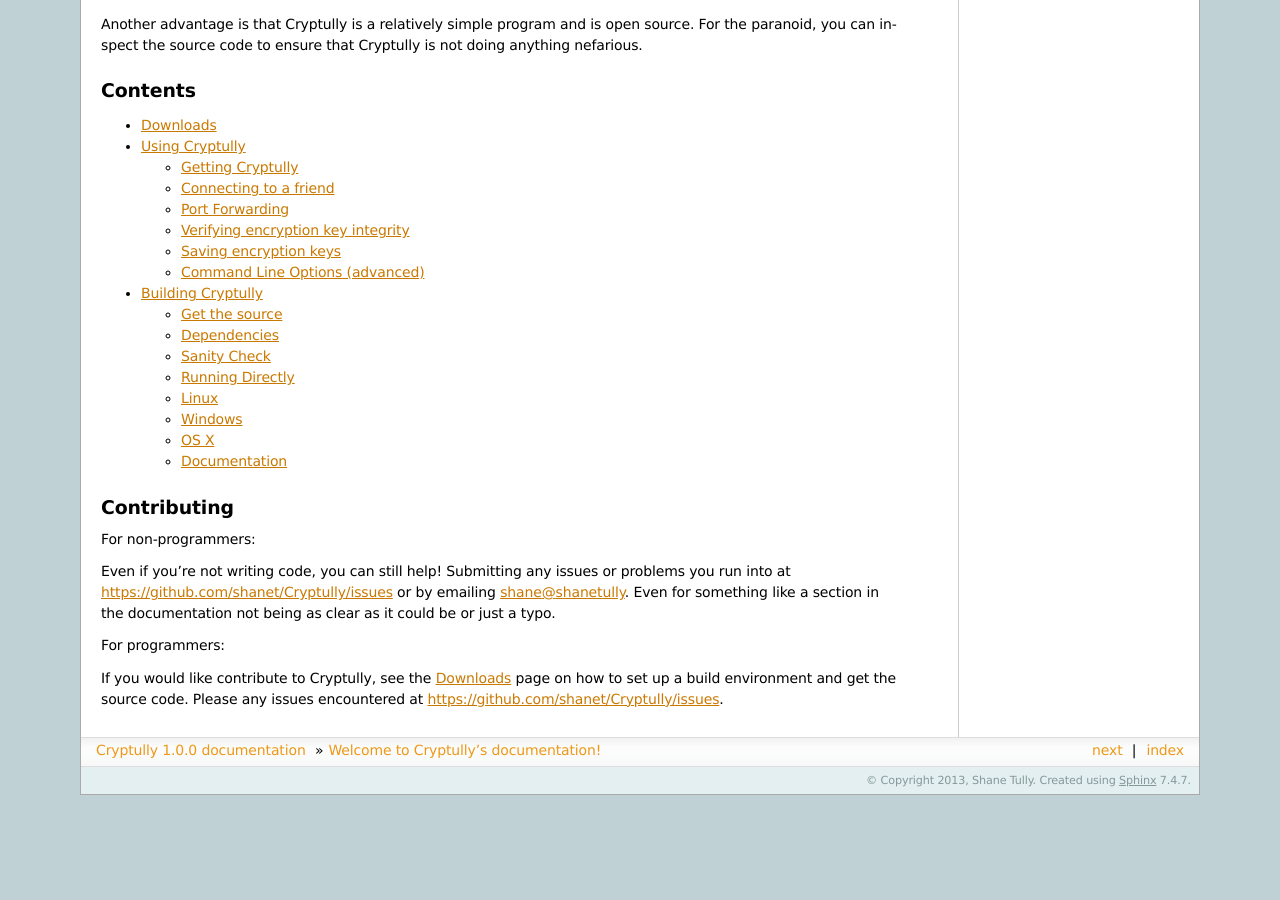
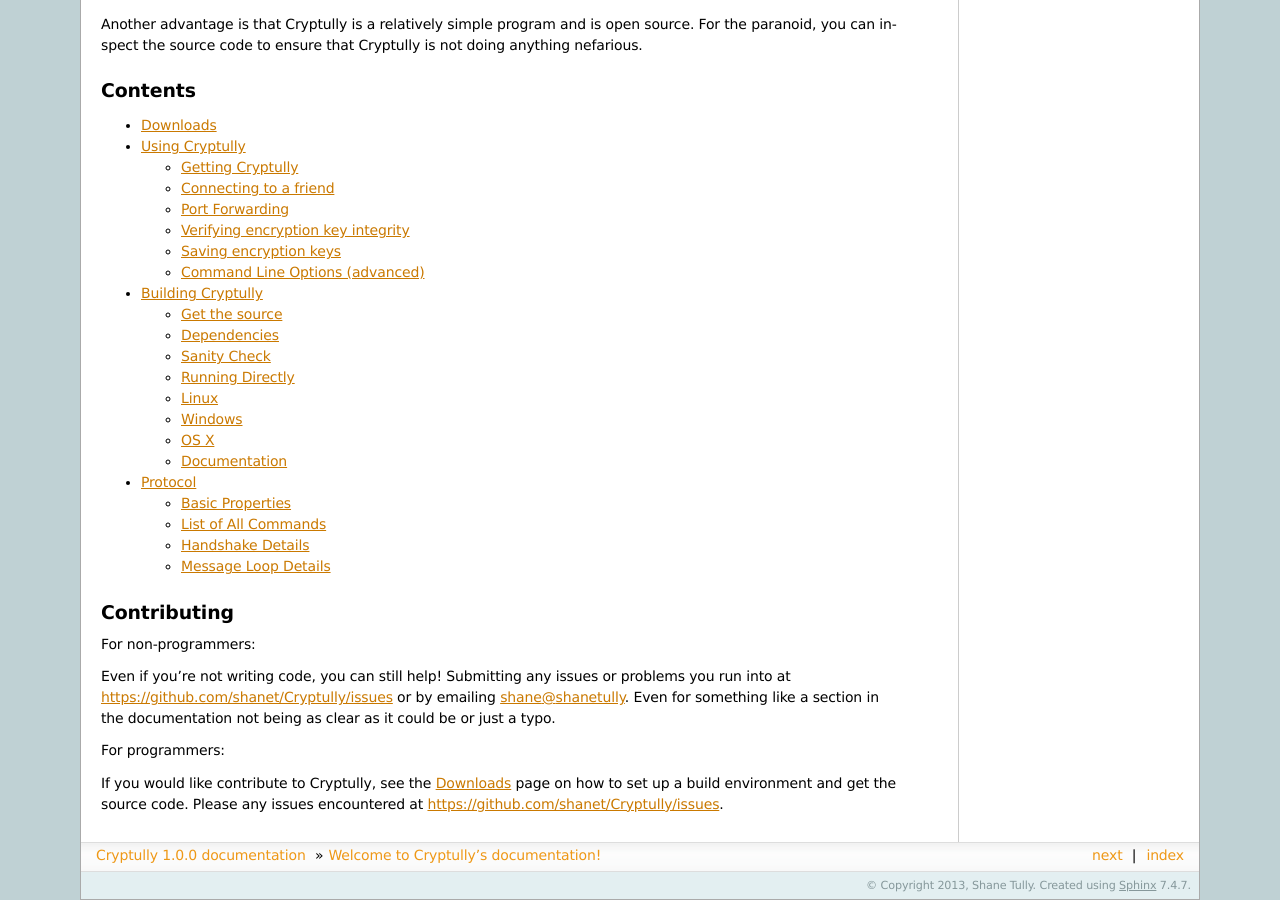
Before and after one commit to shanet/Cryptully, a Sphinx documentation site: the page built from docs/index.rst, in a window 1280 px wide and 900 px high, scrolled down 1273 px. Built offline with Sphinx 7.4.7, drawn with Linux system fonts in a browser that asks for light colours; before the commit the page ends 2068 px from its top, so only the background shows below that; some of the changed lines change nothing that is shown.

Commit message:
added protocol info to docs

```diff
--- a/docs/index.rst
+++ b/docs/index.rst
@@ -72,6 +72,7 @@
    downloads
    usage
    building
+   protocol
 
 ------------
 Contributing
--- /dev/null
+++ b/docs/protocol.rst
@@ -0,0 +1,82 @@
+.. _protocol:
+
+Protocol
+========
+
+This is an overview of |project|'s protocol for easier understanding the code, or so someone
+could implement another type of client.
+
+**Note: This protocol is highly likely to change in the future.**
+
+----------------
+Basic Properties
+----------------
+
+* Commands are in the form of ``/[command] [argument]``
+
+  * The space between the command and argument is required even if an argument is not present.
+
+* All commands *are* case sensitive
+* After the initial handshake is complete, the connection is kept alive indefinitely in a message loop until
+  either the client or server sends the ``END`` command.
+* The client or server may send the ``END`` command at any time.
+* Currently, multiple connections to the server are not supported. If a client tries to connect to
+  a server which already has a client, the ``ERR`` command is returned.
+
+--------------------
+List of All Commands
+--------------------
+
+``[arg]`` denotes that the command has a single argument.
+
+* ``HELO``
+* ``REDY``
+* ``PUB_KEY [arg]``
+* ``AES_KEY [arg]``
+* ``AES_IV [arg]``
+* ``AES_SALT [arg]``
+* ``MSG [arg]``
+* ``END``
+* ``ERR``
+
+-----------------
+Handshake Details
+-----------------
+
+The commands in the handshake must be performed in the following order:
+
++--------+---------+-------+
+|Server  |direction| Client|
++========+=========+=======+
+|        |   <-    |HELO   |
++--------+---------+-------+
+|REDY    |   ->    |       |
++--------+---------+-------+
+|        |   <-    |PUB_KEY|
++--------+---------+-------+
+|PUB_KEY |   ->    |       |
++--------+---------+-------+
+|(switch to RSA encryption)|
++--------+---------+-------+
+|AES_KEY |   ->    |       |
++--------+---------+-------+
+|AES_IV  |   ->    |       |
++--------+---------+-------+
+|AES_SALT|   ->    |       |
++--------+---------+-------+
+|(switch to AES encryption)|
++--------+---------+-------+
+
+--------------------
+Message Loop Details
+--------------------
+
+The client/server may send message is any order including multiple messages in a row.
+
++--------+---------+-------+
+|Server  |direction| Client|
++========+=========+=======+
+|MSG     |   <->   |MSG    |
++--------+---------+-------+
+|END     |   <->   |END    |
++--------+---------+-------+
```
